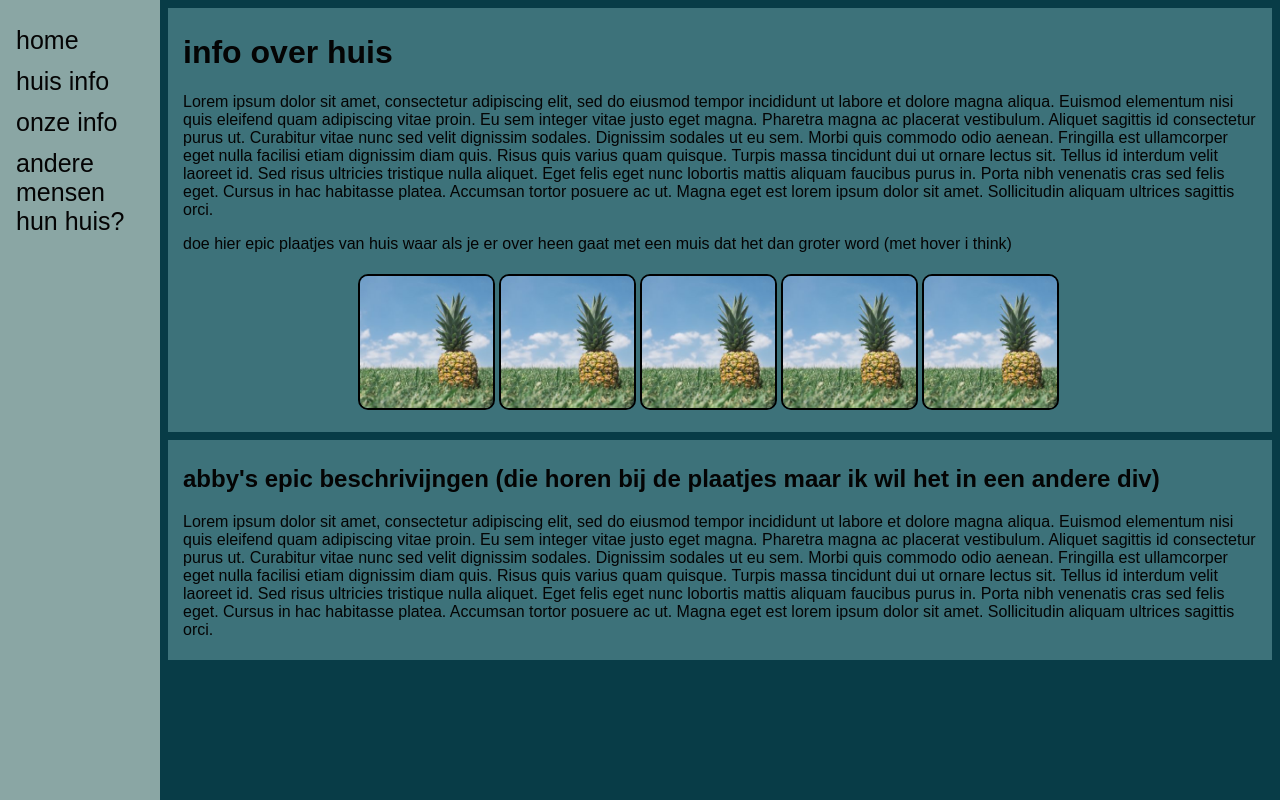
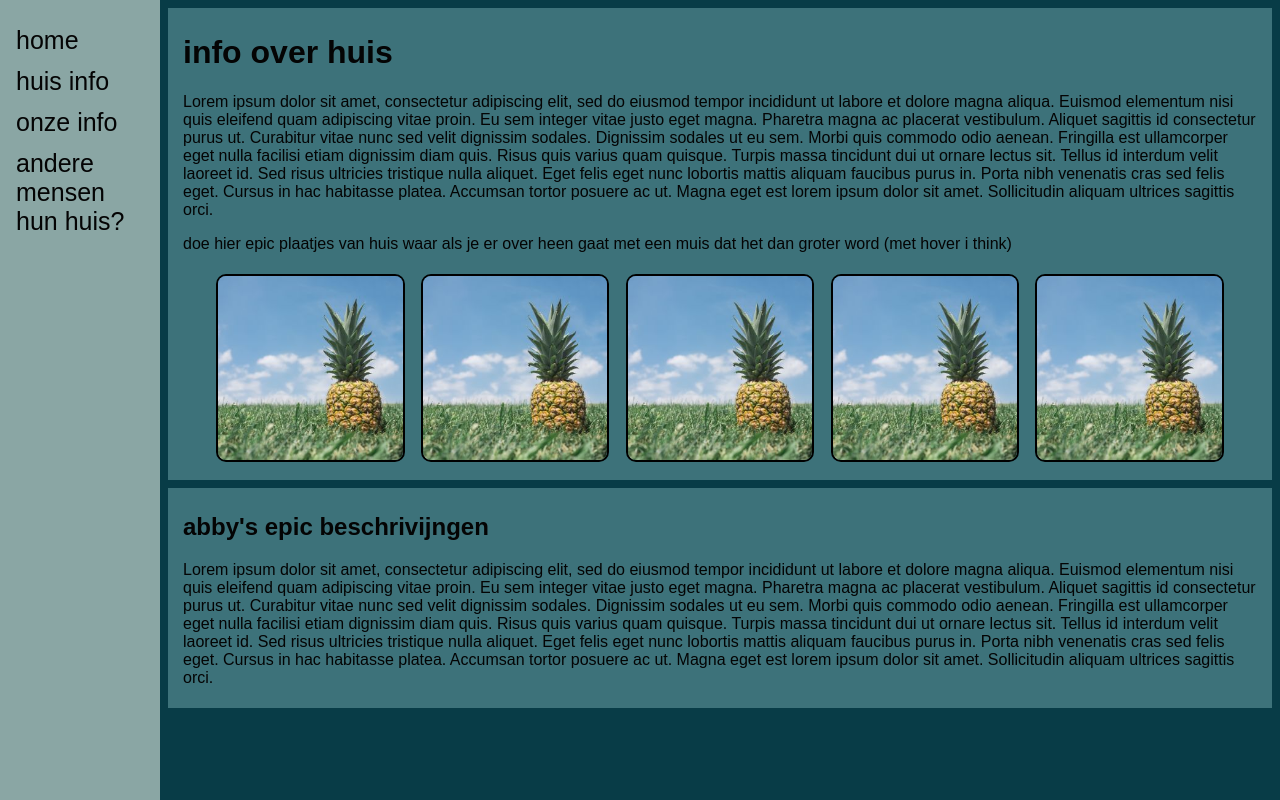
Before and after one commit to loading-content/project-for-coderclass, a plain HTML site: page house.html in a window 1280 px wide. Drawn offline with Linux system fonts and the light colour scheme; a web font is replaced by a local one.

Commit message:
Add files via upload

```diff
--- a/house.html
+++ b/house.html
@@ -41,7 +41,7 @@
     </div>
 
     <div class="second">
-      <h2>abby's epic beschrivijngen (die horen bij de plaatjes maar ik wil het in een andere div)</h2>
+      <h2>abby's epic beschrivijngen</h2>
       <p>Lorem ipsum dolor sit amet, consectetur adipiscing elit, sed do eiusmod tempor incididunt ut labore et dolore magna aliqua.
         Euismod elementum nisi quis eleifend quam adipiscing vitae proin. Eu sem integer vitae justo eget magna.
         Pharetra magna ac placerat vestibulum. Aliquet sagittis id consectetur purus ut.
--- a/wirefram.css
+++ b/wirefram.css
@@ -54,25 +54,29 @@ body {
 
 .thrid {
   margin: 8px;
-  margin-right: 0px;
-  margin-left: 160px;
-  padding: 0px 15px;
+  margin-right: 25px;
+  margin-left: 25px;
   padding-top: 5px;
   padding-bottom: 5px;
   background-color: #3D727A;
+  display: flex;
+  align-items: center;
+  justify-content: center;
 }
 
 img {
     transition: transform .5s;
-    max-width: 15%;
+    max-width: 18%;
     max-height: auto;
     margin: auto;
     background-color: rgb(173, 173, 237);
     border-radius: 10px;
     border: 2px solid black;
+    z-index: 0;
 }
 img:hover {
-    transform:scale(2);
+    transform:scale(1.5);
+    z-index: 1;
 }
 
 @keyframes bgcolor {
```
